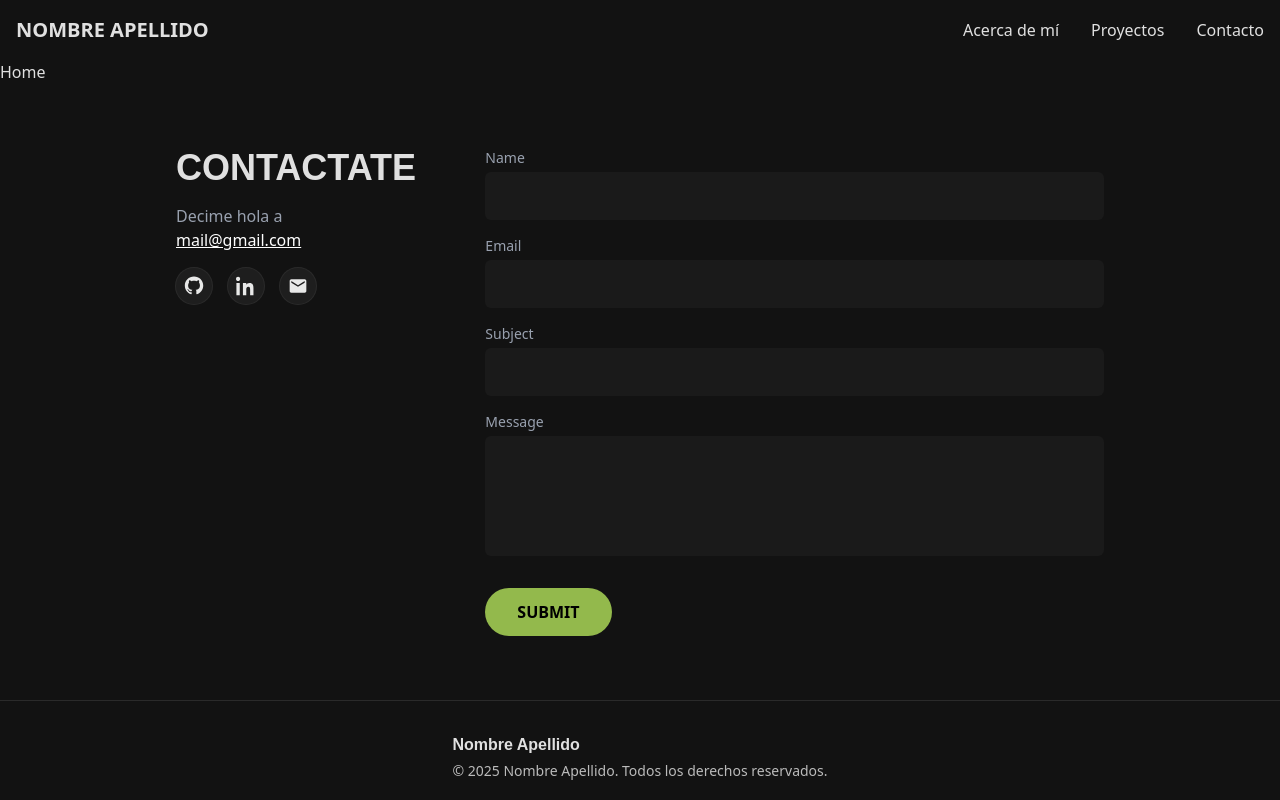
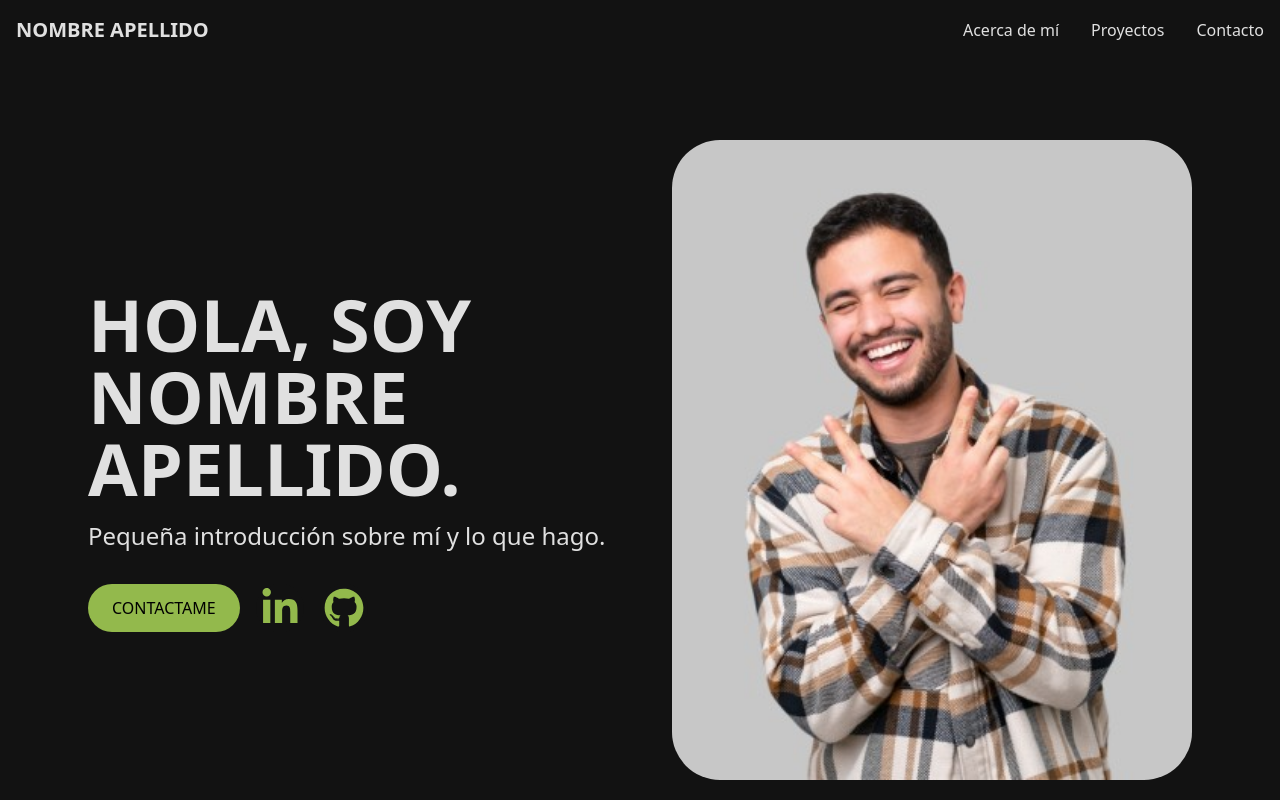
Before and after one commit to leocantero/portafolio-personal, a React (Vite) app: page / in a window 1280 px wide. Shown: the top 800 px of the page. Built offline with nearby package versions, Linux system fonts and the light colour scheme; no server answers.

Commit message:
Hero section OK

```diff
--- /dev/null
+++ b/src/components/Hero.jsx
@@ -0,0 +1,65 @@
+import React from "react";
+import { useNavigate } from "react-router-dom";
+import { nombre } from "../data/data.js";
+import { links_contacto } from "../data/data.js";
+import githubIcon from "../assets/github.svg";
+import linkedinIcon from "../assets/linkedin.svg";
+import heroImage from "../assets/about-image.jpg";
+
+export const Hero = () => {
+    const navigate = useNavigate();
+
+    return (
+        <section className="min-h-screen bg-(--fondo-color) text-(--texto-color) montserrat-title-light">
+  <div className="mx-auto max-w-6xl px-6 h-screen grid grid-cols-2 items-center gap-16">
+
+    {/* TEXTO */}
+    <div>
+      <h1 className="text-5xl md:text-7xl font-bold mb-4 uppercase">
+        Hola, soy {nombre}.
+      </h1>
+
+      <p className="text-xl md:text-2xl mb-8 max-w-xl">
+        Pequeña introducción sobre mí y lo que hago.
+      </p>
+
+      <div className="mt-8 flex items-center gap-4">
+        <button
+          className="bg-(--acento-color) text-black uppercase px-6 py-3 rounded-full hover:bg-(--acento-color-hover) transition-all duration-300 ease-in-out"
+          onClick={() => navigate("/contact")}
+        >
+          Contactame
+        </button>
+
+        <a
+          href={links_contacto.linkedin}
+          target="_blank"
+          rel="noopener noreferrer"
+          className="inline-flex items-center justify-center w-12 h-12 rounded-full bg-(--background-color-secondary) transition-all duration-300 ease-in-out"
+        >
+          <img src={linkedinIcon} alt="linkedin" className="w-10 h-10" />
+        </a>
+
+        <a
+          href={links_contacto.github}
+          target="_blank"
+          rel="noopener noreferrer"
+          className="inline-flex items-center justify-center w-12 h-12 rounded-full bg-(--background-color-secondary) transition-all duration-300 ease-in-out"
+        >
+          <img src={githubIcon} alt="github" className="w-10 h-10" />
+        </a>
+      </div>
+    </div>
+
+    {/* IMAGEN */}
+    <div className="flex justify-center">
+      <div className="rounded-[48px] overflow-hidden w-auto h-[80vh] flex items-end justify-center">
+        <img src={heroImage} alt="me" className="h-full object-cover" />
+      </div>
+    </div>
+
+  </div>
+</section>
+
+    );
+}
--- a/src/data/data.js
+++ b/src/data/data.js
@@ -32,3 +32,17 @@ const experiencia = [
 ];
 
 export { experiencia };
+
+
+const links_contacto = {
+  github: "https://github.com",
+  linkedin: "https://linkedin.com",
+};
+
+export { links_contacto };
+
+const links_proyectos = {
+  proyecto1: "",
+}
+
+export { links_proyectos };
--- a/src/pages/Home.jsx
+++ b/src/pages/Home.jsx
@@ -1,9 +1,8 @@
 import React from 'react'
+import { Hero } from '../components/Hero.jsx'
 
 export const Home = () => {
   return (
-    <div>
-        Home
-    </div>
+    <Hero />
   )
 }
```
Also changed, not shown: src/assets/github.svg (added), src/assets/linkedin.svg (added).
